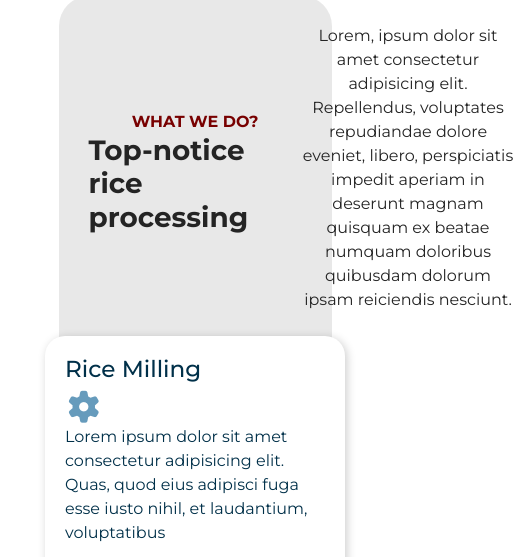
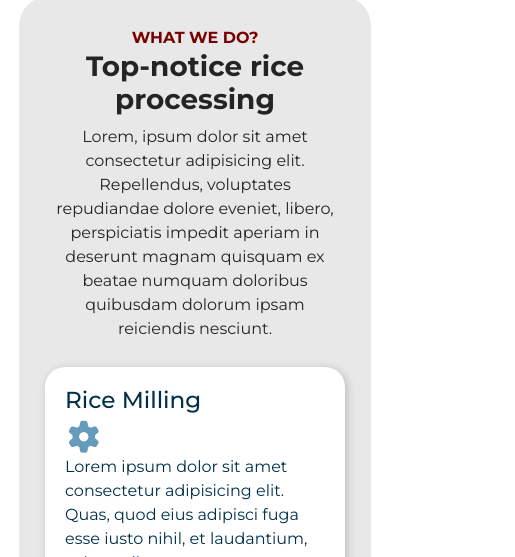
Before and after one commit to 3uzamil/hero-section, a plain HTML site: page index.html in a window 390 px wide. Shown: the part 766-1323 px from the top of the page, 515 px wide, since content can reach past the window. Drawn offline with nearby package versions, Linux system fonts and the light colour scheme.

Commit message:
feat: update responsiveness

```diff
--- a/style.css
+++ b/style.css
@@ -102,7 +102,7 @@
 }
 .service-container{
     height: 100%;
-    width: 70vw;
+    width: 75%;
     background-color: rgba(0, 0, 0, 0.09);
     border-radius: 30px;
     padding: 30px;
@@ -112,7 +112,9 @@
     align-items: center;
 }
 .service-article{
-    height: 300px;
+    min-height: 300px;
+    width: 100%;
+    text-align: center;
     display: flex;
     flex-direction: column;
     flex-wrap: wrap;
@@ -180,4 +182,7 @@
     .hero-right-image{
         width: 300px;
     }
+    .service-container{
+        width: 95%;
+    }
 }
```
